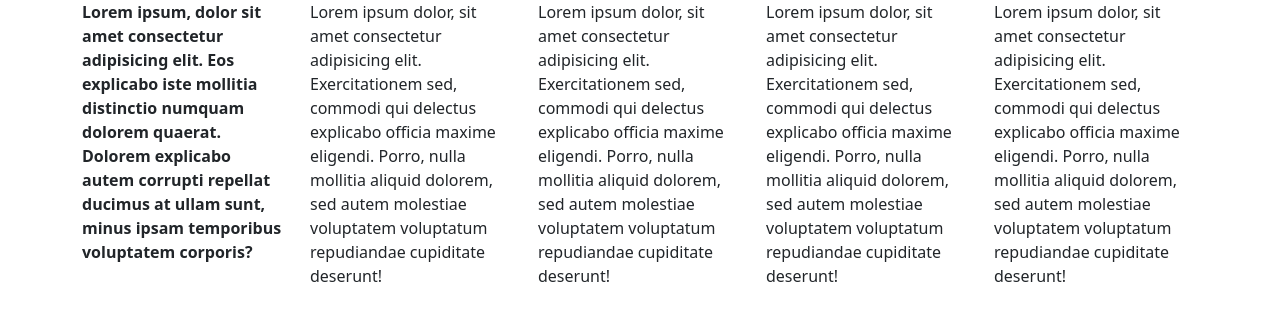
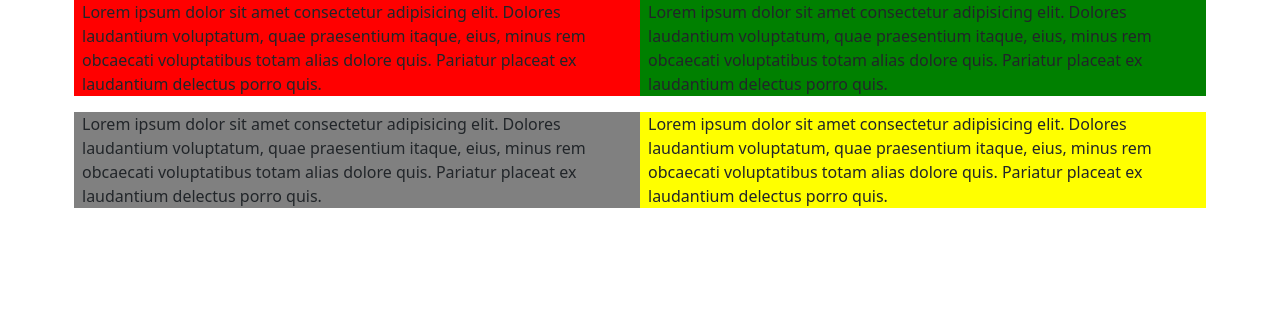
Before and after one commit to MuhammadAmmarAtique/Bootstrap, a plain HTML site: page index.html in a window 1280 px wide. Drawn offline with nearby package versions, Linux system fonts and the light colour scheme.

Commit message:
Learned gutter classes

```diff
--- a/index.html
+++ b/index.html
@@ -16,6 +16,7 @@
   </head>
   <body>
 
+    <!-- a. -->
 
     <!-- <div class="container">
       <div class="row">
@@ -34,11 +35,10 @@
     </div> -->
 
 
+<!-- 2. -->
+    <!-- <div class="container">
+      <div class="row row-cols-lg-2">
 
-    <div class="container">
-      <div class="row">
-
-        <div class="col-lg "> <b> Lorem ipsum, dolor sit amet consectetur adipisicing elit. Eos explicabo iste mollitia distinctio numquam dolorem quaerat. Dolorem explicabo autem corrupti repellat ducimus at ullam sunt, minus ipsam temporibus voluptatem corporis? </b></div>
 
         <div class="col-lg ">Lorem ipsum dolor, sit amet consectetur adipisicing elit. Exercitationem sed, commodi qui delectus explicabo officia maxime eligendi. Porro, nulla mollitia aliquid dolorem, sed autem molestiae voluptatem voluptatum repudiandae cupiditate deserunt!</div>
 
@@ -46,12 +46,28 @@
 
         <div class="col-lg ">Lorem ipsum dolor, sit amet consectetur adipisicing elit. Exercitationem sed, commodi qui delectus explicabo officia maxime eligendi. Porro, nulla mollitia aliquid dolorem, sed autem molestiae voluptatem voluptatum repudiandae cupiditate deserunt!</div>
 
+        <div class="col-lg "> <b> Lorem ipsum, dolor sit amet consectetur adipisicing elit. Eos explicabo iste mollitia distinctio numquam dolorem quaerat. Dolorem explicabo autem corrupti repellat ducimus at ullam sunt, minus ipsam temporibus voluptatem corporis? </b></div>
+
         <div class="col-lg ">Lorem ipsum dolor, sit amet consectetur adipisicing elit. Exercitationem sed, commodi qui delectus explicabo officia maxime eligendi. Porro, nulla mollitia aliquid dolorem, sed autem molestiae voluptatem voluptatum repudiandae cupiditate deserunt!</div>
+      </div>
+    </div> -->
 
-      </div>
-    </div>
+<!-- 3.Gutter classes -->
 
+<div class="container-lg ">
 
+  <div class="row gx-sm-2 gx-md-3 gx-lg-3  gy-lg-3">
+
+    <div class="col-lg-6 col-sm-12" style="background-color: red;">Lorem ipsum dolor sit amet consectetur adipisicing elit. Dolores laudantium voluptatum, quae praesentium itaque, eius, minus rem obcaecati voluptatibus totam alias dolore quis. Pariatur placeat ex laudantium delectus porro quis.</div>
+
+    <div class="col-lg-6 col-sm-12" style="background-color: green;">Lorem ipsum dolor sit amet consectetur adipisicing elit. Dolores laudantium voluptatum, quae praesentium itaque, eius, minus rem obcaecati voluptatibus totam alias dolore quis. Pariatur placeat ex laudantium delectus porro quis.</div>
+
+    <div class="col-lg-6 col-sm-12" style=" background-color: grey;">Lorem ipsum dolor sit amet consectetur adipisicing elit. Dolores laudantium voluptatum, quae praesentium itaque, eius, minus rem obcaecati voluptatibus totam alias dolore quis. Pariatur placeat ex laudantium delectus porro quis.</div>
+
+    <div class="col-lg-6 col-sm-12" style="background-color: yellow;">Lorem ipsum dolor sit amet consectetur adipisicing elit. Dolores laudantium voluptatum, quae praesentium itaque, eius, minus rem obcaecati voluptatibus totam alias dolore quis. Pariatur placeat ex laudantium delectus porro quis.</div>
+
+  </div>
+</div>
 
 
 
```
